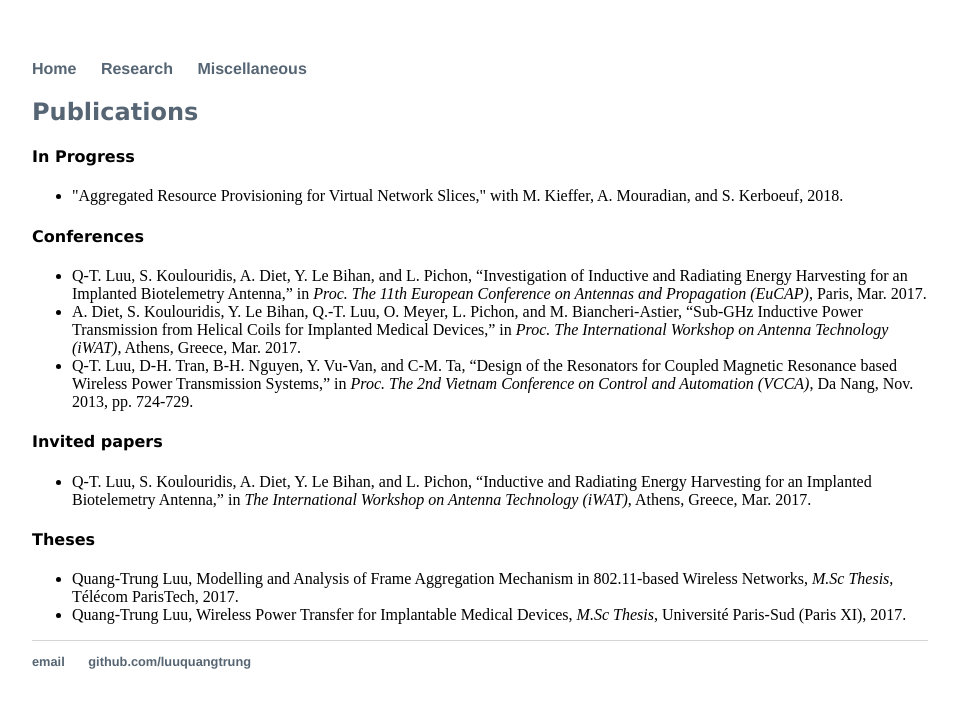
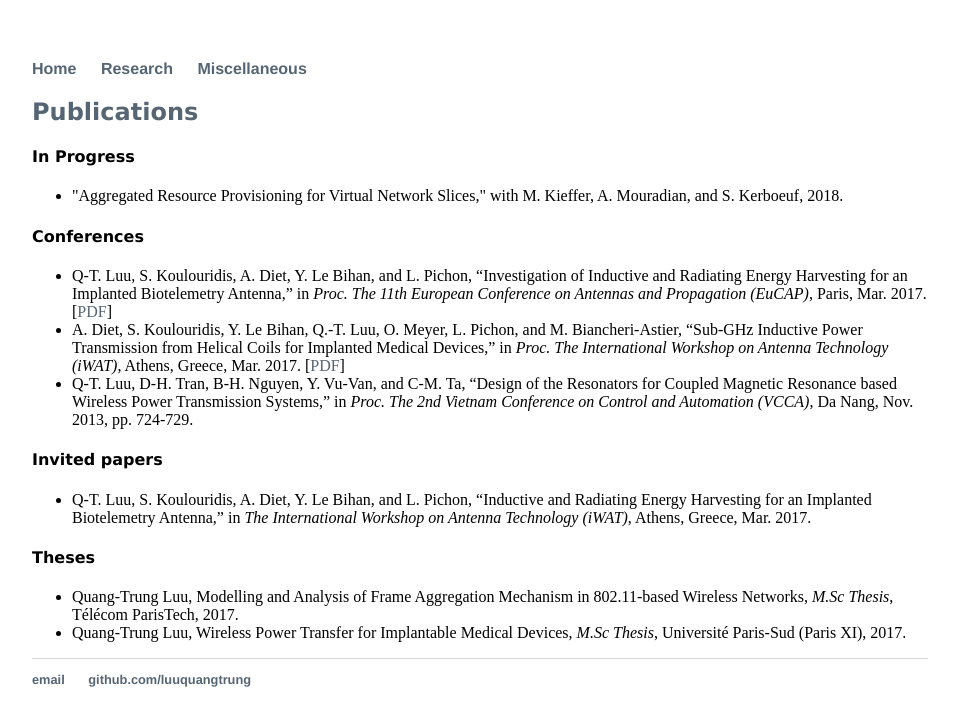
Before and after one commit to luuquangtrung/luuquangtrung.github.io_v1, a Jekyll site: the page built from research/index.html, in a window 1280 px wide. Shown: the top 726 px of the page, without its empty margins (160-1117 px from the left). Built offline with Jekyll 4.4.1, drawn with Linux system fonts in a browser that asks for light colours.

Commit message:
Update index.html

```diff
--- a/research/index.html
+++ b/research/index.html
@@ -25,9 +25,11 @@ title: Research
 <ul>
 	<li>
 	Q-T. Luu, S. Koulouridis, A. Diet, Y. Le Bihan, and L. Pichon, “Investigation of Inductive and Radiating Energy Harvesting for an Implanted Biotelemetry Antenna,” in <i>Proc. The 11th European Conference on Antennas and Propagation (EuCAP)</i>, Paris, Mar. 2017.
+	[<a href="https://www.researchgate.net/profile/Quang_Trung_Luu/publication/317039300_Investigation_of_Inductive_and_Radiating_Energy_Harvesting_for_an_Implanted_Biotelemetry_Antenna/links/59df6d24aca27258f7d789e6/Investigation-of-Inductive-and-Radiating-Energy-Harvesting-for-an-Implanted-Biotelemetry-Antenna.pdf">PDF</a>]
 	</li>
 	<li>
 	A. Diet, S. Koulouridis, Y. Le Bihan, Q.-T. Luu, O. Meyer, L. Pichon, and M. Biancheri-Astier, “Sub-GHz Inductive Power Transmission from Helical Coils for Implanted Medical Devices,” in <i>Proc. The International Workshop on Antenna Technology (iWAT)</i>, Athens, Greece, Mar. 2017.
+	[<a href="https://www.researchgate.net/profile/Quang_Trung_Luu/publication/316611772_Sub-GHz_inductive_power_transmission_from_helical_coils_for_implanted_medical_devices/links/59df6d25aca27258f7d789e7/Sub-GHz-inductive-power-transmission-from-helical-coils-for-implanted-medical-devices.pdf">PDF</a>]
 	</li>
 	<li>
 	Q-T. Luu, D-H. Tran, B-H. Nguyen, Y. Vu-Van, and C-M. Ta, “Design of the Resonators for Coupled Magnetic Resonance based Wireless Power Transmission Systems,” in <i>Proc. The 2nd Vietnam Conference on Control and Automation (VCCA)</i>, Da Nang, Nov. 2013, pp. 724-729.
```
